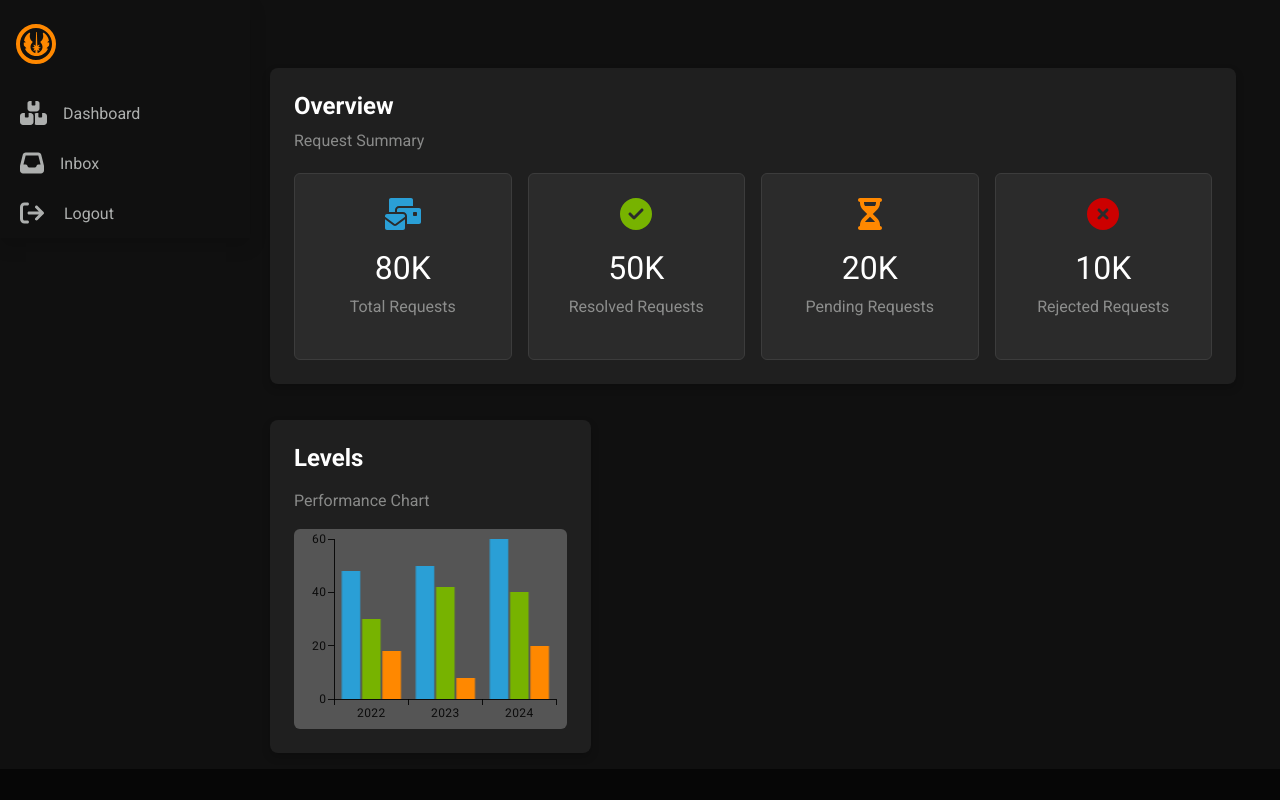
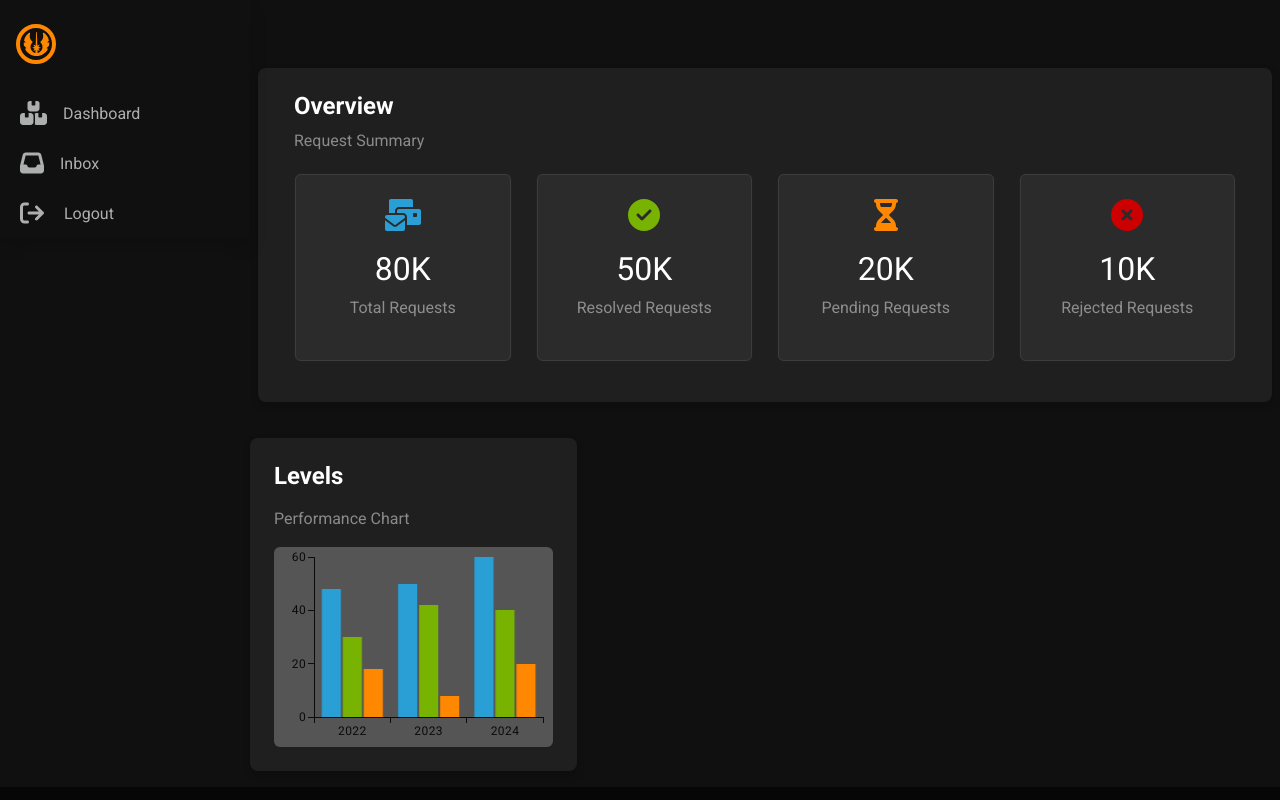
Before and after one commit to reshmaps156/skywalker-portal-admin, a React (Vite) app: page /admin in a window 1280 px wide. Built offline with nearby package versions, Linux system fonts and the light colour scheme; sample sign-in values are in the browser's storage.

Commit message:
small edits

```diff
--- a/src/components/Overview.jsx
+++ b/src/components/Overview.jsx
@@ -2,93 +2,69 @@ import React from 'react';
 import { FontAwesomeIcon } from '@fortawesome/react-fontawesome';
 import { faCircleCheck, faCircleXmark, faEnvelopesBulk, faHourglassHalf } from '@fortawesome/free-solid-svg-icons';
 import { BarChart } from '@mui/x-charts/BarChart';
-import { MapContainer, TileLayer, Marker, Popup } from 'react-leaflet';
+import Card from 'react-bootstrap/Card';
 import 'leaflet/dist/leaflet.css';
-import { DataGrid } from '@mui/x-data-grid';
-import Paper from '@mui/material/Paper';
+
 function Overview() {
-  // const position = [10.530345, 76.214729];
-  // const columns = [
-  //   { field: 'id', headerName: 'ID',flex:1},
-  //   {
-  //     field: 'age',
-  //     headerName: 'Age',
-  //     type: 'number',
-  //     flex:1
 
-  //   },
-  //   {
-  //     field: 'fullName',
-  //     headerName: 'Full name',
-  //     description: 'This column has a value getter and is not sortable.',
-  //     flex:4
-  //   }
-  // ];
-
-  // const rows = [
-  //   { id: 1,fullName:'john Snow', age: 35 },
-  //   { id: 2, fullName:'john Snow',firstName: 'Cersei', age: 42 },
-  //   { id: 3,fullName:'john Snow', age: 45 },
-  //   { id: 4,fullName:'john Snow', age: 16 },
-  //   { id: 5,fullName:'john Snow', age: 28 },
-  //   { id: 6,fullName:'john Snow', age: 150 },
-  //   { id: 7,fullName:'john Snow', age: 44 },
-  //   { id: 8,fullName:'john Snow ', age: 36 },
-  //   { id: 9,fullName:'john Snow', age: 65 },
-  // ];
-
-  // const paginationModel = { page: 0, pageSize: 4 };
   return (
 
     <>
-      <div className="row w-100 " style={{ padding: '20px' }}>
-        <div className="col-12 ">
-          <div className=" rounded-3 p-4 mb-3" style={{ backgroundColor: '#1f1f1f', boxShadow: '0 4px 8px rgba(0, 0, 0, 0.2)' }}>
+      <div className="  w-100" style={{ padding :'20px' }}>
+        <div >
+          <div className=" rounded-3 p-4 mb-3 row" style={{ backgroundColor: '#1f1f1f', boxShadow: '0 4px 8px rgba(0, 0, 0, 0.2)' }}>
             <h5 className="mb-2" style={{ fontWeight: 'bold' }}>Overview</h5>
             <p className="text-muted" style={{ marginBottom: '20px' }}>Request Summary</p>
-            <div
-              className="d-grid gap-3"
-              style={{
-                display: 'grid',
-                gridTemplateColumns: 'repeat(auto-fill, minmax(200px, 1fr))',
-                gap: '16px',
-              }}
-            >
+            <div className="col-md-3">
+              <Card style={{ width: '100%' }} className='mb-3'>
               <div className="rounded p-4 text-center" style={{ backgroundColor: '#2b2b2b', border: '1px solid #3c3c3c', transition: 'transform 0.3s', cursor: 'pointer' }}>
                 <FontAwesomeIcon icon={faEnvelopesBulk} size="2x" className="mb-2 text-primary" />
                 <h4 className="my-2">80K</h4>
                 <p className="text-muted">Total Requests</p>
               </div>
+              </Card>
+            </div>
+            <div className="col-md-3">
+              <Card style={{ width: '100%' }} className='mb-3'>
               <div className="rounded p-4 text-center" style={{ backgroundColor: '#2b2b2b', border: '1px solid #3c3c3c', transition: 'transform 0.3s', cursor: 'pointer' }}>
                 <FontAwesomeIcon icon={faCircleCheck} size="2x" className="mb-2 text-success" />
                 <h4 className="my-2">50K</h4>
                 <p className="text-muted">Resolved Requests</p>
               </div>
+              </Card>
+            </div>
+            <div className="col-md-3">
+              <Card style={{ width: '100%' }} className='mb-3'>
               <div className="rounded p-4 text-center" style={{ backgroundColor: '#2b2b2b', border: '1px solid #3c3c3c', transition: 'transform 0.3s', cursor: 'pointer' }}>
                 <FontAwesomeIcon icon={faHourglassHalf} size="2x" className="mb-2 text-warning" />
                 <h4 className="my-2">20K</h4>
                 <p className="text-muted">Pending Requests</p>
               </div>
+              </Card>
+            </div>
+            <div className="col-md-3">
+              <Card style={{ width: '100%' }} className='mb-3'>
               <div className="rounded p-4 text-center" style={{ backgroundColor: '#2b2b2b', border: '1px solid #3c3c3c', transition: 'transform 0.3s', cursor: 'pointer' }}>
               <FontAwesomeIcon icon={faCircleXmark} size="2x" className="mb-2 text-danger" />
                 <h4 className="my-2">10K</h4>
                 <p className="text-muted">Rejected Requests</p>
               </div>
+              </Card>
             </div>
           </div>
         </div>
       </div>
 
-      <div className="row" style={{ paddingLeft: '20px'}}>
+      <div className="row" >
         <div className="col-md-4">
           <div className=" rounded-3 p-4 mb-3" style={{ backgroundColor: '#1f1f1f', boxShadow: '0 4px 8px rgba(0, 0, 0, 0.2)' }}>
             <h5 className="mb-3 fw-bold" >Levels</h5>
             <p className="text-muted" >Performance Chart</p>
             <BarChart className='bg-secondary rounded'
               series={[
-              { data: [48, 50, 60] ,color:'#2a9fd6'},
-              { data: [30, 42, 40] ,color:'#77b300'},
-              { data: [18, 8, 20] ,color:'#ff8800'},
+                { data: [48, 50, 60], color: '#2a9fd6' },
+                { data: [30, 42, 40], color: '#77b300' },
+                { data: [18, 8, 20], color: '#ff8800' },
 
               ]}
               height={200}
@@ -98,16 +74,7 @@ function Overview() {
           </div>
         </div>
         <div className="col-md-8">
-      {/* <Paper >
-        <DataGrid
-          rows={rows}
-          columns={columns}
-          initialState={{ pagination: { paginationModel } }}
-          pageSizeOptions={[5]}
-          checkboxSelection
 
-        />
-      </Paper> */}
         </div>
       </div>
     </>
```
Lines whose indentation alone changed are shown as unchanged.
